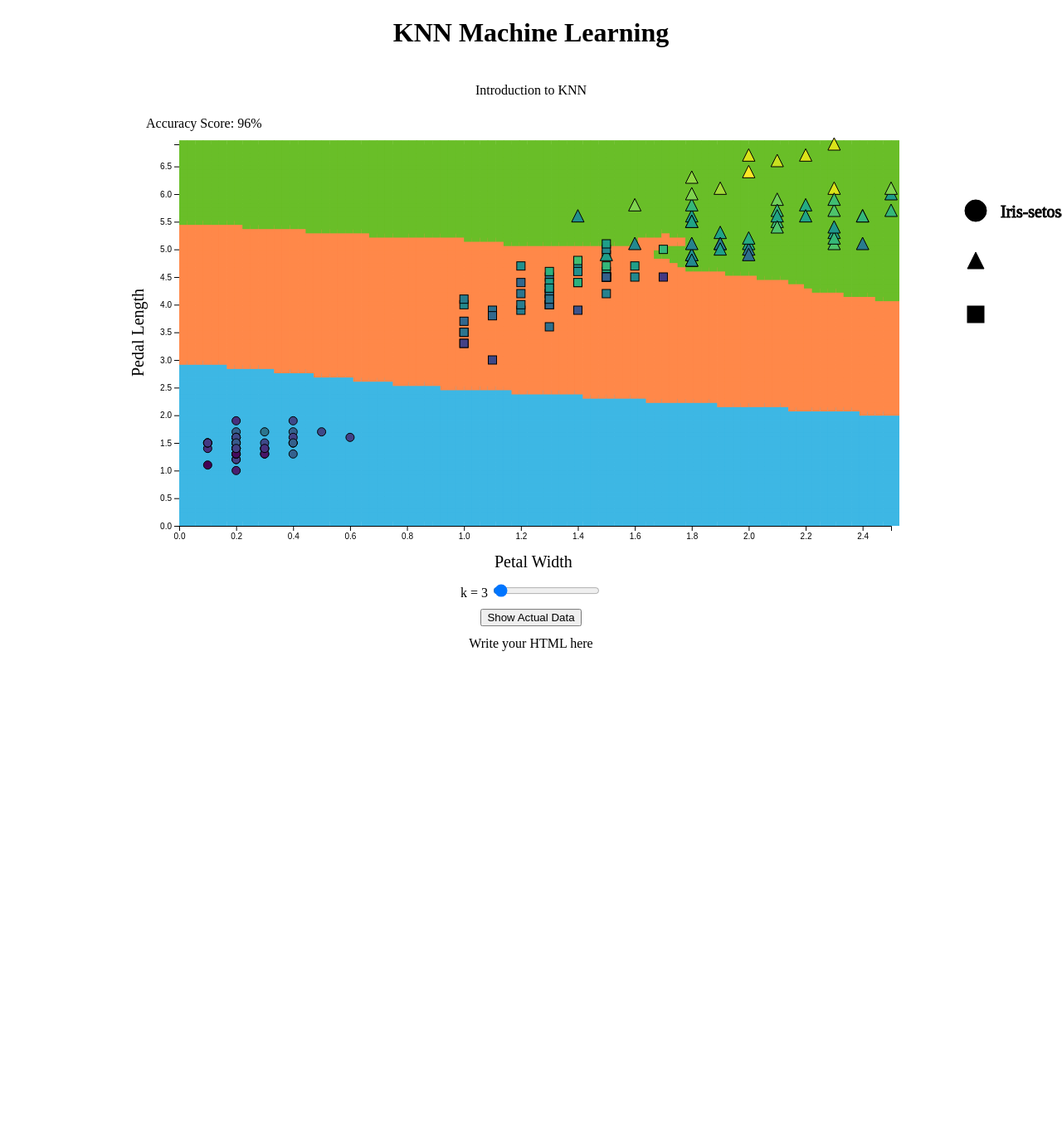
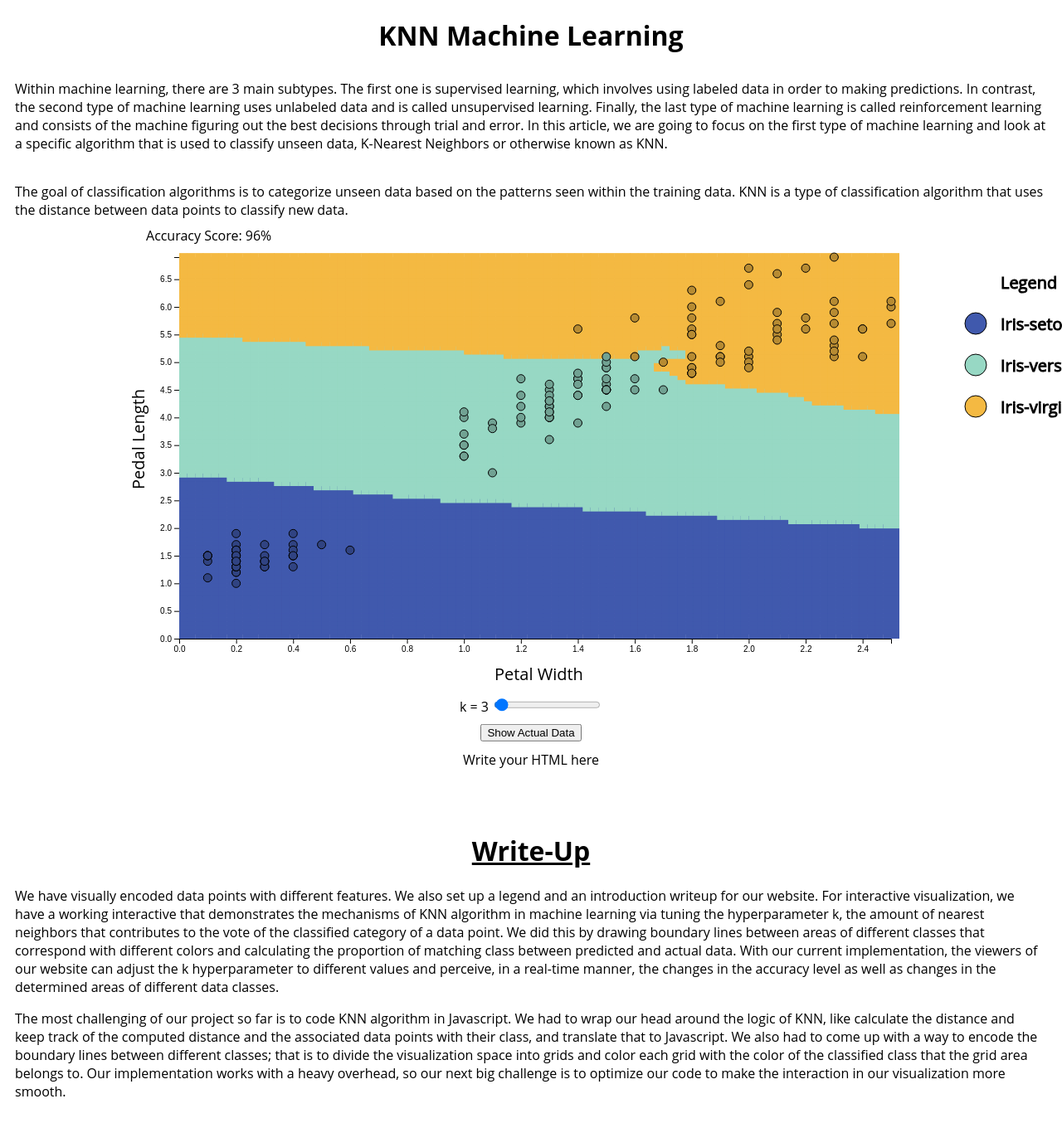
Before and after one commit to Jystine/covid-internet, a SvelteKit app: page / in a window 1280 px wide. Shown: the whole page at 83% size. Before the commit the page ends 831 px from the top, so only its background shows below. Built offline with nearby package versions, Linux system fonts and the light colour scheme.

Commit message:
added words

```diff
--- a/src/components/App.svelte
+++ b/src/components/App.svelte
@@ -15,13 +15,43 @@
 
 <main>
   <h1>KNN Machine Learning</h1>
-  <p style = "padding:20px;">Introduction to KNN</p>
+  <p style = "padding:10px; text-align: left;">Within machine learning, there are 3 main subtypes. The first one is supervised learning, which involves using labeled data in order to making predictions.
+    In contrast, the second type of machine learning uses unlabeled data and is called unsupervised learning. Finally, the last type of machine learning is called reinforcement learning and consists
+    of the machine figuring out the best decisions through trial and error. In this article, we are going to focus on the first type of machine learning and look at a specific algorithm that is used to
+    classify unseen data, K-Nearest Neighbors or otherwise known as KNN.
+  </p>
+  <p style = "padding:10px; text-align: left;">
+    The goal of classification algorithms is to categorize unseen data based on the patterns seen within the training data. KNN is a type of classification algorithm that uses the distance
+    between data points to classify new data.
+  </p>
   <DataPoints {data}/>
   <p style = "padding:30px;">Write your HTML here</p>
+  <div class = "write-up">
+    <h1 style = "text-align:center"><u>Write-Up</u></h1>
+    <p>We have visually encoded data points with different features. We also set up a legend and an introduction writeup for our website. For interactive visualization,
+      we have a working interactive that demonstrates the mechanisms of KNN algorithm in machine learning via tuning the hyperparameter k, the amount of nearest neighbors
+      that contributes to the vote of the classified category of a data point. We did this by drawing boundary lines between areas of different classes that correspond with
+      different colors and calculating the proportion of matching class between predicted and actual data. With our current implementation, the viewers of our website can
+      adjust the k hyperparameter to different values and perceive, in a real-time manner, the changes in the accuracy level as well as changes in the determined areas of
+      different data classes.
+    </p>
+    <p>
+      The most challenging of our project so far is to code KNN algorithm in Javascript. We had to wrap our head around the logic of KNN, like calculate the distance and
+      keep track of the computed distance and the associated data points with their class, and translate that to Javascript. We also had to come up with a way to encode
+      the boundary lines between different classes; that is to divide the visualization space into grids and color each grid with the color of the classified class that
+      the grid area belongs to. Our implementation works with a heavy overhead, so our next big challenge is to optimize our code to make the interaction in our visualization
+      more smooth.
+    </p>
+  </div>
 </main>
 
 <style>
   main {
     text-align: center;
+    font-family: 'Open Sans', sans-serif;
   }
+  .write-up {
+      text-align:left;
+      padding: 10px;
+    }
 </style>
--- a/src/components/DataPoints.svelte
+++ b/src/components/DataPoints.svelte
@@ -140,7 +140,7 @@
             if (i === j) {
               continue;
             } else {
-              distance = Math.sqrt(((data[i].petal_length - data[j].petal_length) ** 2) + ((data[i].petal_width - data[j].petal_width) ** 2) + ((data[i].sepal_length - data[j].sepal_length) ** 2) + ((data[i].sepal_width - data[j].sepal_width) ** 2))
+              distance = Math.sqrt(((data[i].petal_length - data[j].petal_length) ** 2) + ((data[i].petal_width - data[j].petal_width) ** 2))
               distance_dict[j] = distance;
             }
           }
@@ -167,14 +167,8 @@
           return result_items;
       }
 
-      $: console.log(petal_width_area);
-      $: console.log(petal_width_max);
-      $: console.log(petal_length_area);
-      $: console.log(petal_length_max);
-      $: console.log(sepal_length_area);
-      $: console.log(sepal_length_max);
-      $: console.log(sepal_width_area);
-      $: console.log(sepal_width_max);
+      $: console.log(data_class);
+      $: console.log(classified_area);
 
 </script>
 
@@ -211,17 +205,17 @@
             console.log(data[0])
         }); -->
 
-    <g class = "boundary_lines" style = "position: absolute; z-index: 1;">
+    <g class = "boundary_lines">
     {#if classified_area.length !== 0}
       {#each classified_area as a}
         {#if a[1].class === "Iris-setosa"}
-            <rect key = a[0] width = 10 height = 10 x = {x(a[1].x)} y = {y(a[1].y) - 10} fill = "#3DB7E4" r = "5"/>
+            <rect key = a[0] width = 10 height = 10 x = {x(a[1].x)} y = {y(a[1].y) - 10} fill = "#4059AD" r = "5"/>
         {/if}
         {#if a[1].class === "Iris-versicolor"}
-            <rect key = a[0] width = 10 height = 10 x = {x(a[1].x)} y = {y(a[1].y) - 10} fill = "#FF8849" r = "5"/>
+            <rect key = a[0] width = 10 height = 10 x = {x(a[1].x)} y = {y(a[1].y) - 10} fill = "#97D8C4" r = "5"/>
         {/if}
         {#if a[1].class === "Iris-virginica"}
-            <rect key = a[0] width = 10 height = 10 x = {x(a[1].x)} y = {y(a[1].y) - 10} fill = "#69BE28" r = "5"/>
+            <rect key = a[0] width = 10 height = 10 x = {x(a[1].x)} y = {y(a[1].y) - 10} fill = "#F4B942" r = "5"/>
         {/if}
       {/each}
     {/if}
@@ -232,28 +226,24 @@
       {#each data_class as d}
         {#if show_true == false}
           {#if d[1] === "Iris-setosa"}
-            <circle key = {d[0]} cx = {x(data[d[0]].petal_width)} cy = {y(data[d[0]].petal_length)} fill = {color(data[d[0]].sepal_length)} stroke = "#000" r = "5"/>
+            <circle key = {d[0]} cx = {x(data[d[0]].petal_width)} cy = {y(data[d[0]].petal_length)} fill = "#4059AD" stroke = "#000" r = "5"/>
           {/if}
           {#if d[1] === "Iris-versicolor"}
-            <rect key = {d[0]} width = 10 height = 10 x = {x(data[d[0]].petal_width) - 5} y = {y(data[d[0]].petal_length) - 5} fill = {color(data[d[0]].sepal_length)} stroke = "#000"/>
+            <circle key = {d[0]} cx = {x(data[d[0]].petal_width)} cy = {y(data[d[0]].petal_length)} fill = "#97D8C4" stroke = "#000" r = "5"/>
           {/if}
           {#if d[1] === "Iris-virginica"}
-            <g transform = {`translate(${x(data[d[0]].petal_width) - 15}, ${y(data[d[0]].petal_length) - 8})`}>
-              <path d = "M{30/4},{30/2} h{30/2} l{-30/4},{-30/2} Z" fill = {color(data[d[0]].sepal_length)} stroke = "#000"/>
-            </g>
+            <circle key = {d[0]} cx = {x(data[d[0]].petal_width)} cy = {y(data[d[0]].petal_length)} fill = "#F4B942" stroke = "#000" r = "5"/>
           {/if}
         {/if}
         {#if show_true == true}
           {#if data[d[0]].class === "Iris-setosa"}
-            <circle key = {d[0]} cx = {x(data[d[0]].petal_width)} cy = {y(data[d[0]].petal_length)} fill = {color(data[d[0]].sepal_length)} stroke = "#000" r = "5"/>
+            <circle key = {d[0]} cx = {x(data[d[0]].petal_width)} cy = {y(data[d[0]].petal_length)} fill = "#4059AD" stroke = "#000" r = "5"/>
           {/if}
           {#if data[d[0]].class === "Iris-versicolor"}
-            <rect key = {d[0]} width = 10 height = 10 x = {x(data[d[0]].petal_width) - 5} y = {y(data[d[0]].petal_length) - 5} fill = {color(data[d[0]].sepal_length)} stroke = "#000"/>
+            <circle key = {d[0]} cx = {x(data[d[0]].petal_width)} cy = {y(data[d[0]].petal_length)} fill = "#97D8C4" stroke = "#000" r = "5"/>
           {/if}
           {#if data[d[0]].class === "Iris-virginica"}
-            <g transform = {`translate(${x(data[d[0]].petal_width) - 15}, ${y(data[d[0]].petal_length) - 8})`}>
-              <path d="M{30/4},{30/2} h{30/2} l{-30/4},{-30/2} Z" fill = {color(data[d[0]].sepal_length)} stroke = "#000"/>
-            </g>
+            <circle key = {d[0]} cx = {x(data[d[0]].petal_width)} cy = {y(data[d[0]].petal_length)} fill = "#F4B942" stroke = "#000" r = "5"/>
           {/if}
         {/if}
       {/each}
@@ -269,17 +259,16 @@
     y = -300
     style = "writing-mode: vertical-lr; transform: rotate(180deg);">Pedal Length</text>
     <g class = "legend" stroke = "#000">
-      <circle cx = 1000 cy = 100 fill = "#000" stroke = "#000" r = "13"/>
+      <text x = 1030 y = 58 font-size = 20>Legend</text>
+      <circle cx = 1000 cy = 100 fill = "#4059AD" stroke = "#000" r = "13"/>
       <text x = 1030 y = 108 font-size = 20>Iris-setosa</text>
-      <g transform = "translate(980, 150)">
-        <path d="M{40/4},{40/2} h{40/2} l{-40/4},{-40/2} Z" fill = "#000" stroke = "#000"/>
-      </g>
-      <rect width = 20 height = 20 x = 990 y = 215 fill ="#000"/>
+      <circle cx = 1000 cy = 150 fill = "#97D8C4" stroke = "#000" r = "13"/>
+      <text x = 1030 y = 158 font-size = 20>Iris-versicolor</text>
+      <circle cx = 1000 cy = 200 fill = "#F4B942" stroke = "#000" r = "13"/>
+      <text x = 1030 y = 208 font-size = 20>Iris-virginica</text>
     </g>
     <g class = "accuracy_score">
-      {#if show_true === false}
-        <text>Accuracy Score: {accuracy_score}%</text>
-      {/if}
+      <text>Accuracy Score: {accuracy_score}%</text>
     </g>
   </svg>
 </div>
@@ -300,13 +289,10 @@
 </div>
 
 <style>
-  circle {
+  .points {
     fill-opacity: 100%;
     stroke-opacity: 100%;
-  }
-  rect {
-    fill-opacity: 100%;
-    stroke-opacity: 100%;
+    filter: brightness(75%);
   }
   button {
     margin-bottom: 1em;
@@ -314,12 +300,7 @@
   .overlay {
     transform: translate(0, 70%);
   }
-  .points {
-    position: absolute;
-    z-index: 2;
-  }
   .boundary_lines {
-    position: absolute;
-    z-index: 1;
+    fill-opacity: 100%;
   }
 </style>
```
